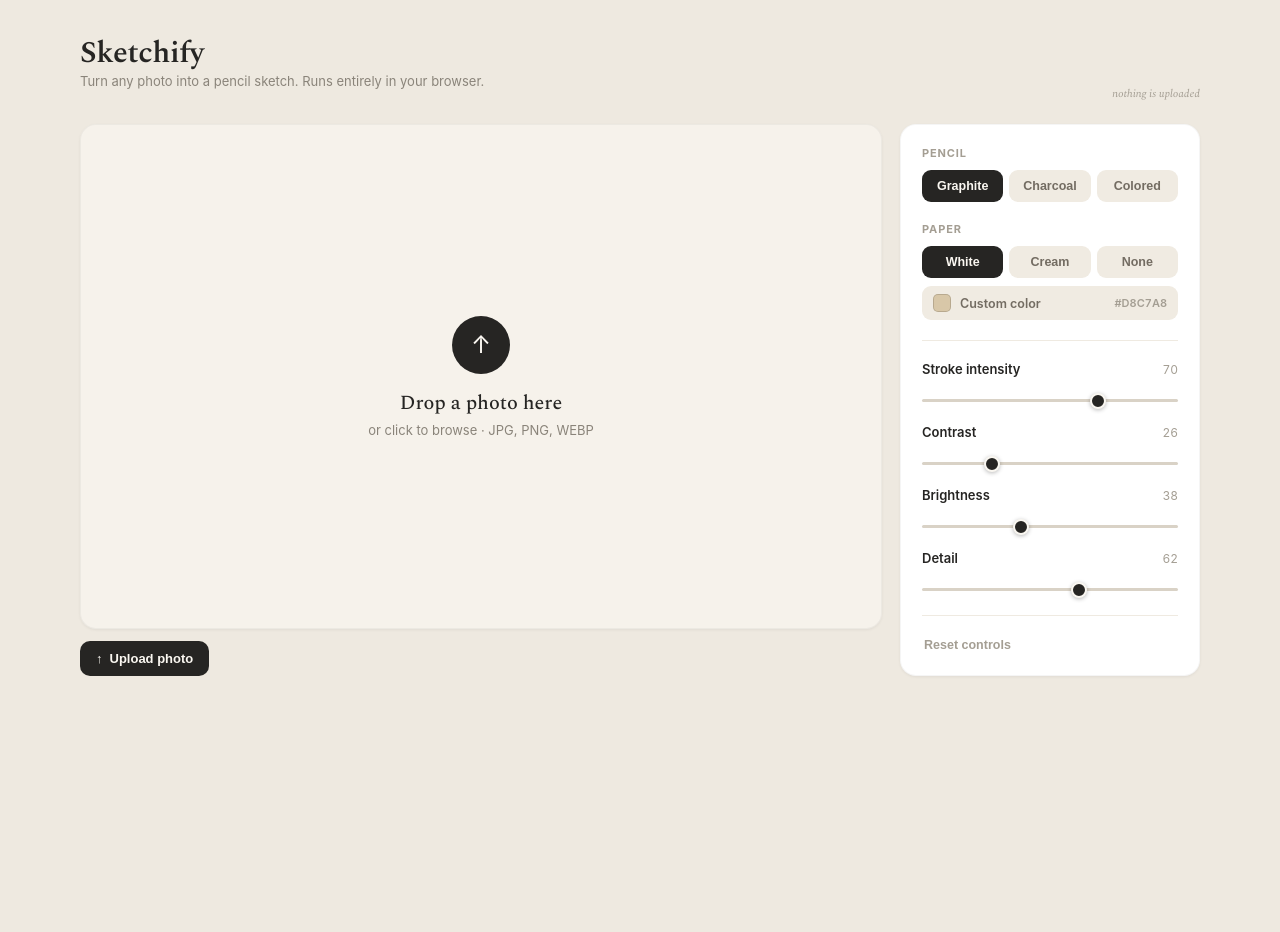
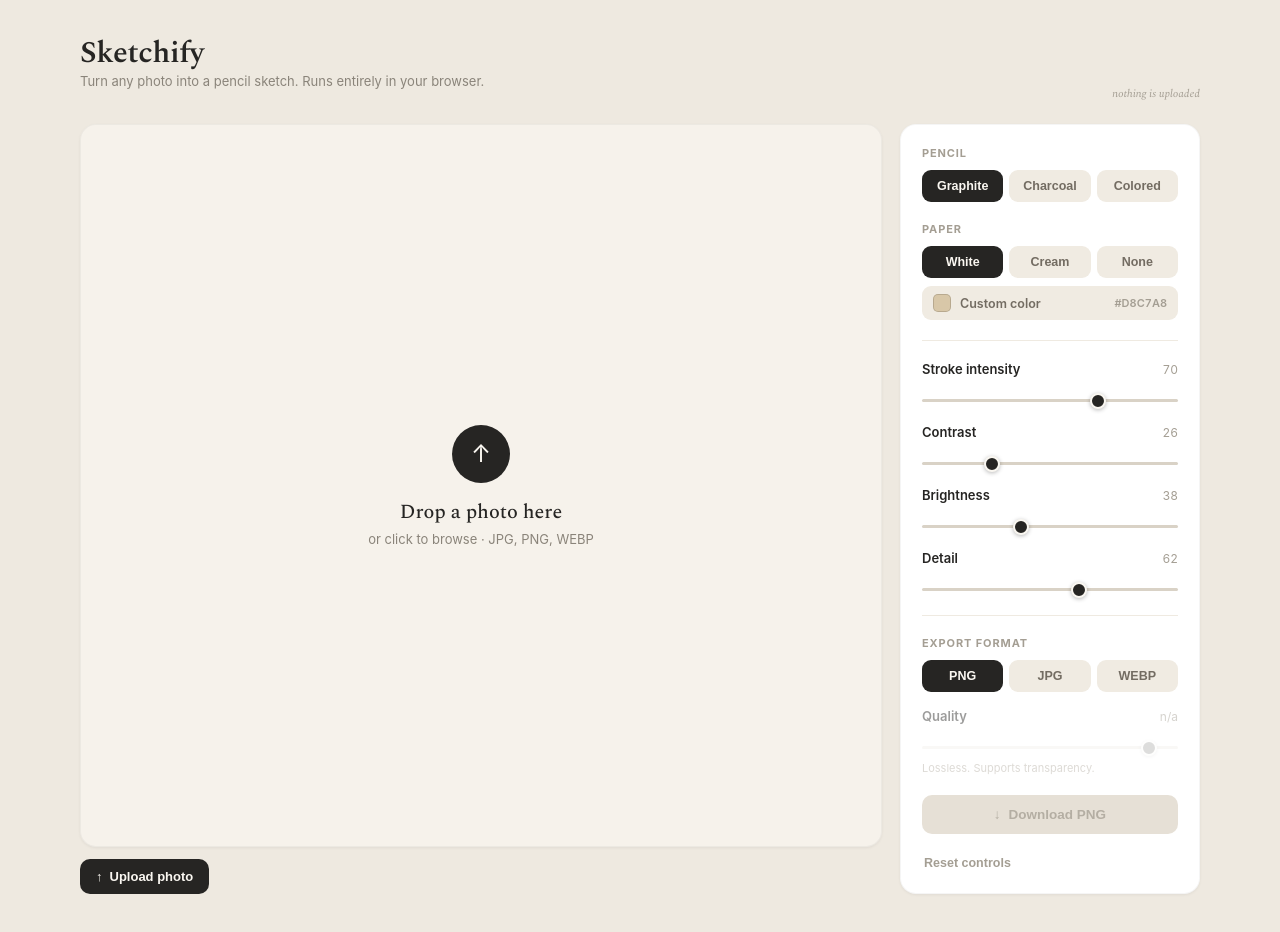
Before and after one commit to just-barcodes/sketchify, a React (Vite) app: page / in a window 1280 px wide. Shown: the top 932 px of the page. Before the commit the page ends 800 px from the top, so only its background shows below. Built offline with nearby package versions, Linux system fonts and the light colour scheme.

Commit message:
Add sketch export with format and quality options
Add downloadSketch (canvas -> blob), an Export section (PNG/JPG/WEBP
segmented control + quality slider active for JPG/WEBP), and a download
button. JPG flattens transparency onto white before encoding.

```diff
--- a/src/App.tsx
+++ b/src/App.tsx
@@ -2,17 +2,24 @@
 import { Controls } from './components/Controls.tsx';
 import { Stage } from './components/Stage.tsx';
 import { useSketch } from './hooks/useSketch.ts';
+import { downloadSketch } from './lib/download.ts';
 import { isImageFile, loadImageData } from './lib/image.ts';
 import { sketchReducer } from './state/sketchParams.ts';
-import { DEFAULT_PARAMS } from './sketch/types.ts';
+import { DEFAULT_PARAMS, type ExportFormat } from './sketch/types.ts';
 import styles from './App.module.css';
 
 export default function App() {
   const [original, setOriginal] = useState<ImageData | null>(null);
   const [params, dispatch] = useReducer(sketchReducer, DEFAULT_PARAMS);
+  const [format, setFormat] = useState<ExportFormat>('png');
+  const [quality, setQuality] = useState(92);
   const fileInputRef = useRef<HTMLInputElement>(null);
 
   const { sketch, processing } = useSketch(original, params);
+
+  function handleDownload() {
+    if (sketch) void downloadSketch(sketch, format, quality);
+  }
 
   async function handleFile(file: File) {
     if (!isImageFile(file)) return;
@@ -64,7 +71,16 @@
           />
         </section>
 
-        <Controls params={params} dispatch={dispatch} />
+        <Controls
+          params={params}
+          dispatch={dispatch}
+          format={format}
+          quality={quality}
+          onFormatChange={setFormat}
+          onQualityChange={setQuality}
+          onDownload={handleDownload}
+          canDownload={sketch !== null}
+        />
       </main>
     </div>
   );
--- a/src/components/Controls.module.css
+++ b/src/components/Controls.module.css
@@ -87,6 +87,39 @@
   pointer-events: none;
 }
 
+.quality {
+  margin-top: 16px;
+  transition: opacity 0.15s;
+}
+
+.note {
+  font-size: 11px;
+  color: var(--color-muted-3);
+  margin-top: 8px;
+}
+
+.download {
+  display: flex;
+  align-items: center;
+  justify-content: center;
+  gap: 8px;
+  padding: 12px 16px;
+  border-radius: var(--radius-control);
+  border: none;
+  font-size: 13.5px;
+  font-weight: 700;
+  background: var(--color-ink);
+  color: var(--color-on-ink);
+  cursor: pointer;
+  transition: background 0.15s;
+}
+
+.download:disabled {
+  background: var(--color-btn-disabled-bg);
+  color: var(--color-muted-3);
+  cursor: not-allowed;
+}
+
 .reset {
   align-self: flex-start;
   padding: 2px;
--- a/src/components/Controls.tsx
+++ b/src/components/Controls.tsx
@@ -2,7 +2,7 @@
 import { SegmentedControl, type SegmentOption } from './SegmentedControl.tsx';
 import { Slider } from './Slider.tsx';
 import { type SketchAction } from '../state/sketchParams.ts';
-import type { Background, PencilType, SketchParams } from '../sketch/types.ts';
+import type { Background, ExportFormat, PencilType, SketchParams } from '../sketch/types.ts';
 import styles from './Controls.module.css';
 
 const PENCIL_OPTIONS: SegmentOption<PencilType>[] = [
@@ -17,14 +17,42 @@
   { value: 'transparent', label: 'None' },
 ];
 
+const FORMAT_OPTIONS: SegmentOption<ExportFormat>[] = [
+  { value: 'png', label: 'PNG' },
+  { value: 'jpg', label: 'JPG' },
+  { value: 'webp', label: 'WEBP' },
+];
+
+const FORMAT_NOTES: Record<ExportFormat, string> = {
+  png: 'Lossless. Supports transparency.',
+  jpg: 'Small file. No transparency (white fill).',
+  webp: 'Best size-to-quality. Supports transparency.',
+};
+
 interface ControlsProps {
   params: SketchParams;
   dispatch: Dispatch<SketchAction>;
+  format: ExportFormat;
+  quality: number;
+  onFormatChange: (format: ExportFormat) => void;
+  onQualityChange: (quality: number) => void;
+  onDownload: () => void;
+  canDownload: boolean;
 }
 
-export function Controls({ params, dispatch }: ControlsProps) {
+export function Controls({
+  params,
+  dispatch,
+  format,
+  quality,
+  onFormatChange,
+  onQualityChange,
+  onDownload,
+  canDownload,
+}: ControlsProps) {
   const patch = (patch: Partial<SketchParams>) => dispatch({ type: 'patch', patch });
   const customActive = params.background === 'custom';
+  const qualityActive = format === 'jpg' || format === 'webp';
 
   return (
     <aside className={styles.panel}>
@@ -83,6 +111,37 @@
 
       <div className={styles.divider} />
 
+      <div>
+        <div className={styles.sectionLabel}>Export format</div>
+        <SegmentedControl
+          label="Export format"
+          options={FORMAT_OPTIONS}
+          value={format}
+          onChange={onFormatChange}
+        />
+        <div className={styles.quality} style={{ opacity: qualityActive ? 1 : 0.45 }}>
+          <Slider
+            label="Quality"
+            value={quality}
+            min={10}
+            max={100}
+            onChange={onQualityChange}
+            valueLabel={qualityActive ? `${quality}%` : 'n/a'}
+            disabled={!qualityActive}
+          />
+          <div className={styles.note}>{FORMAT_NOTES[format]}</div>
+        </div>
+      </div>
+
+      <button
+        type="button"
+        className={styles.download}
+        onClick={onDownload}
+        disabled={!canDownload}
+      >
+        <span aria-hidden="true">&#8595;</span> Download {format.toUpperCase()}
+      </button>
+
       <button type="button" className={styles.reset} onClick={() => dispatch({ type: 'reset' })}>
         Reset controls
       </button>
--- /dev/null
+++ b/src/lib/download.ts
@@ -0,0 +1,67 @@
+import type { ExportFormat } from '../sketch/types.ts';
+
+const MIME: Record<ExportFormat, string> = {
+  png: 'image/png',
+  jpg: 'image/jpeg',
+  webp: 'image/webp',
+};
+
+/** Paint an `ImageData` onto a fresh canvas. */
+function imageToCanvas(image: ImageData): HTMLCanvasElement {
+  const canvas = document.createElement('canvas');
+  canvas.width = image.width;
+  canvas.height = image.height;
+  const ctx = canvas.getContext('2d');
+  if (!ctx) throw new Error('Could not get a 2D canvas context');
+  ctx.putImageData(image, 0, 0);
+  return canvas;
+}
+
+/** JPEG has no alpha, so composite the sketch over white first. */
+function flattenOnWhite(source: HTMLCanvasElement): HTMLCanvasElement {
+  const canvas = document.createElement('canvas');
+  canvas.width = source.width;
+  canvas.height = source.height;
+  const ctx = canvas.getContext('2d');
+  if (!ctx) throw new Error('Could not get a 2D canvas context');
+  ctx.fillStyle = '#ffffff';
+  ctx.fillRect(0, 0, canvas.width, canvas.height);
+  ctx.drawImage(source, 0, 0);
+  return canvas;
+}
+
+function canvasToBlob(canvas: HTMLCanvasElement, type: string, quality?: number): Promise<Blob> {
+  return new Promise((resolve, reject) => {
+    canvas.toBlob(
+      (blob) => (blob ? resolve(blob) : reject(new Error('Canvas export failed'))),
+      type,
+      quality,
+    );
+  });
+}
+
+function triggerDownload(blob: Blob, filename: string): void {
+  const url = URL.createObjectURL(blob);
+  const link = document.createElement('a');
+  link.href = url;
+  link.download = filename;
+  link.click();
+  setTimeout(() => URL.revokeObjectURL(url), 4000);
+}
+
+/**
+ * Encode the sketch to the chosen format and start a browser download.
+ * `quality` (0..100) applies to JPG/WEBP; PNG is always lossless.
+ */
+export async function downloadSketch(
+  image: ImageData,
+  format: ExportFormat,
+  quality: number,
+): Promise<void> {
+  let canvas = imageToCanvas(image);
+  if (format === 'jpg') canvas = flattenOnWhite(canvas);
+
+  const encodeQuality = format === 'png' ? undefined : quality / 100;
+  const blob = await canvasToBlob(canvas, MIME[format], encodeQuality);
+  triggerDownload(blob, `sketch.${format}`);
+}
```
